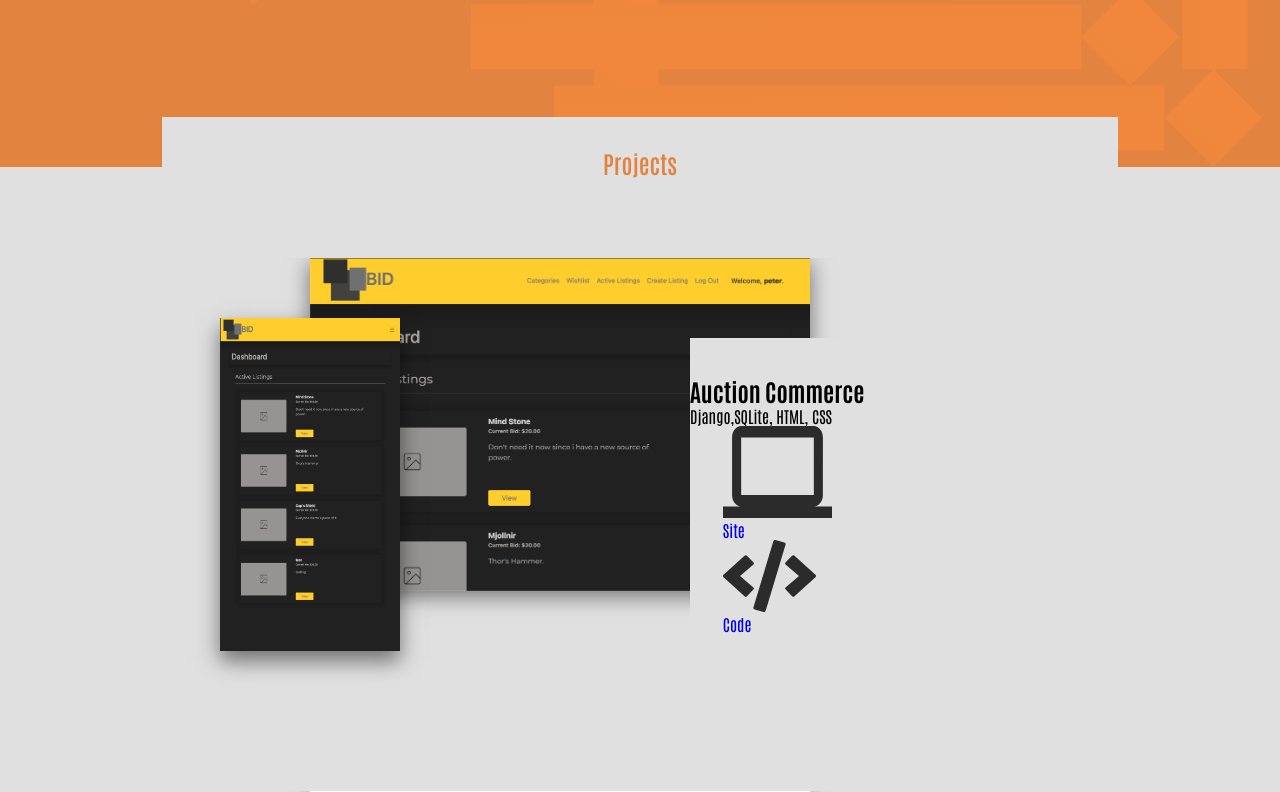
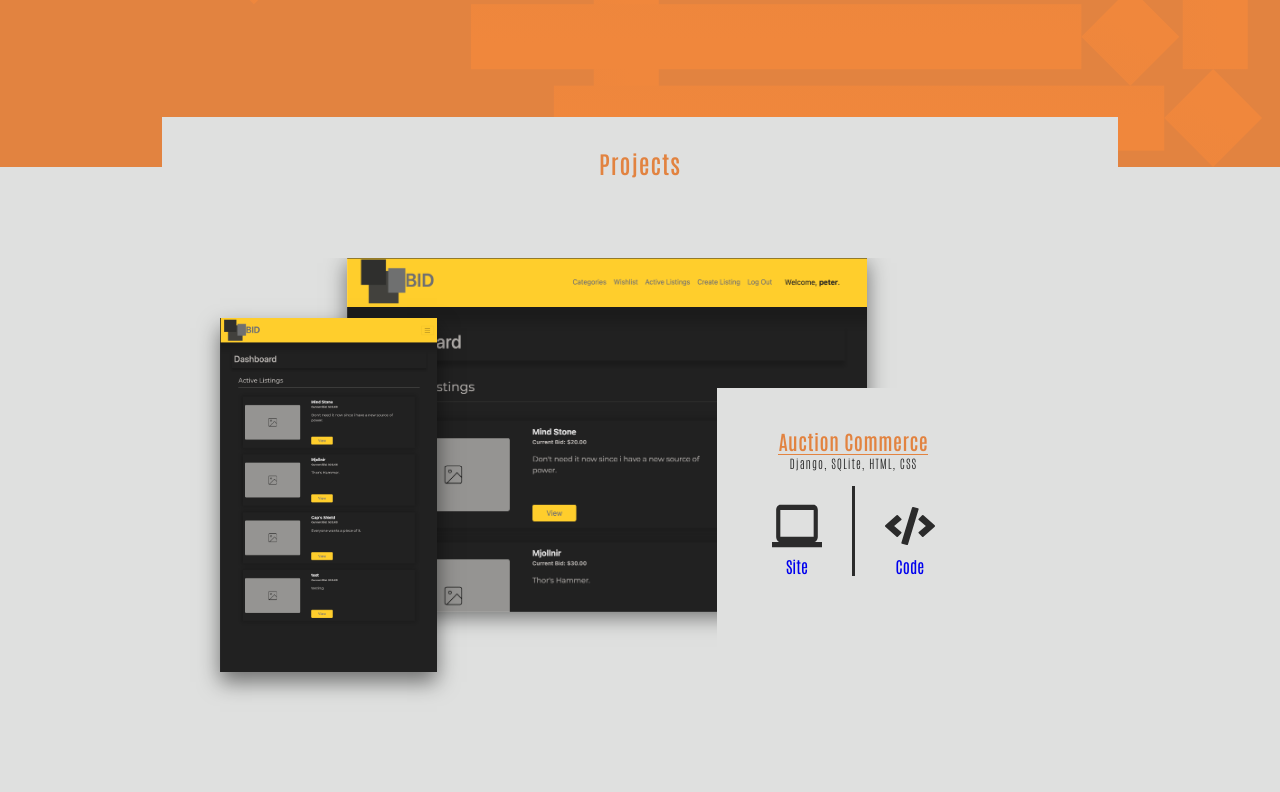
Before and after one commit to peter33chavez/Portfolio, a React (Create React App) app: page / in a window 1280 px wide. Shown: the part 547-1339 px from the top of the page. Built offline with nearby package versions, Linux system fonts and the light colour scheme.

Commit message:
finished the project cards

```diff
--- a/src/App.css
+++ b/src/App.css
@@ -103,6 +103,7 @@ header{
     top: -50px;
     padding: 30px;
     background:#DFE0DF;
+    letter-spacing: 1px;
 
 }
 .title{
@@ -117,15 +118,15 @@ header{
     display: flex;
     margin-bottom: 100px;
     padding-left: 20px;
-    padding-bottom: 100px;
+    padding-bottom: 130px;
 }
 .web-card{
-    width: 500px;
+    width: 600px;
     box-shadow: 0px 5px 20px rgba(0, 0, 0, .5);
 }
 
 .mobile-card{
-    width: 180px;
+    width: 250px;
     z-index: 5;
     position: relative;
     top: 60px;
@@ -137,10 +138,74 @@ header{
     background: #DFE0DF;
     z-index: 5;
     position: relative;
-    top: 80px;
-    left: -120px;
+    top: 130px;
+    left: -150px;
     display:flex;
     flex-direction: column;
     align-items: center;
-    justify-content: center;
+    padding: 20px 70px 0px 40px;
+
 }
+
+@media screen and (min-width: 1280px){
+
+    .cta-details{
+        position: relative;
+        top: 20px;
+    }
+}
+@media screen and (min-width: 1400px){
+
+    .cta-details{
+        position: relative;
+        top: 50px;
+    }
+}
+.project-detail-container h2{
+    text-align: center;
+    color: #E28340;
+    font-weight: 600;
+    font-size: 20px;
+    letter-spacing: .5px;
+}
+.project-detail-container hr{
+    height: 1px;
+    width: 150px;
+    background-color: #E28340;
+    border: none;
+    margin: auto;
+
+
+}
+.project-detail-container p{
+    font-weight: 100;
+    text-align: center;
+    color: #2B2B2B;
+    font-size: 12px;
+    letter-spacing: 1px;
+}
+
+.project-links-container{
+    display:flex;
+}
+
+.link-container{
+    margin: 30px;
+}
+
+.link-container a img{
+    width: 50px;
+    height: 50px;
+    margin-bottom: 3px;
+}
+.link-container p{
+    text-align: center;
+}
+
+.vl{
+    border-left: 3px solid #2B2B2B;
+    height: 90px;
+    position: relative;
+    top: 15px;
+
+}
--- a/src/Components/Projects.js
+++ b/src/Components/Projects.js
@@ -16,7 +16,7 @@ const projects = [
     {
         id: 1,
         title: 'Auction Commerce',
-        stacks: 'Django,SQLite, HTML, CSS',
+        stacks: 'Django, SQLite, HTML, CSS',
         site: 'Null',
         code: 'https://github.com/peter33chavez/commerce-Project2',
         web: BidWeb,
@@ -25,7 +25,7 @@ const projects = [
     {
         id: 2,
         title: 'JavaScript Email',
-        stacks: 'JavaScript, Django,SQLite, HTML, CSS',
+        stacks: 'JavaScript, Django, SQLite, HTML, CSS',
         site: 'Null',
         code: 'https://github.com/peter33chavez/mail-project3',
         web: EmailWeb,
@@ -50,9 +50,10 @@ const Projects = () => {
                 <img className="mobile-card" src={ project.mobile } alt="" />
                 <img className="web-card" src={ project.web } alt="" />
                 <div className="cta-card">
+                    <div className="cta-details">
                         <div className="project-detail-container">
                             <h2 className="project-title">{project.title}</h2>
-
+                            <hr />
                             <p>{project.stacks}</p>
                         </div>
                         <div className="project-links-container">
@@ -71,6 +72,7 @@ const Projects = () => {
                         </div>
                     </div>
                 </div>
+            </div>
             ))}
             <img src={BackgroundDetail2} alt=''/>
             <img src={BackgroundDetail1} alt=''/>
```
Lines whose indentation alone changed are shown as unchanged.
